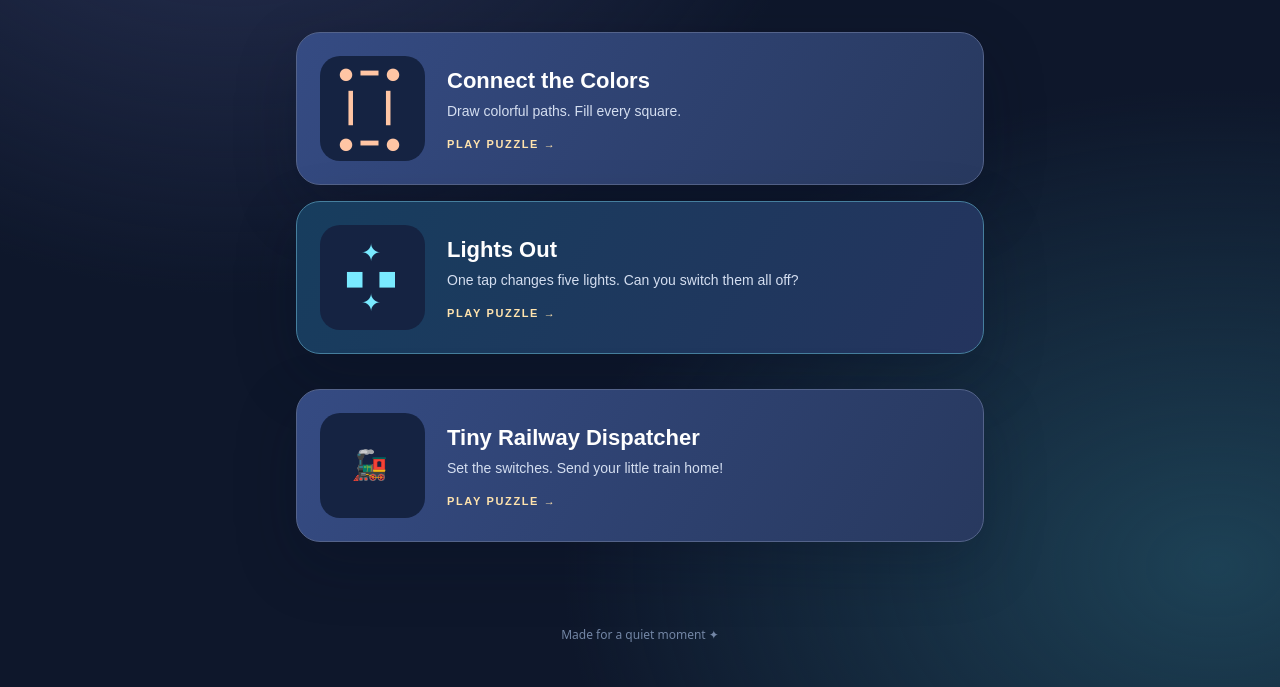
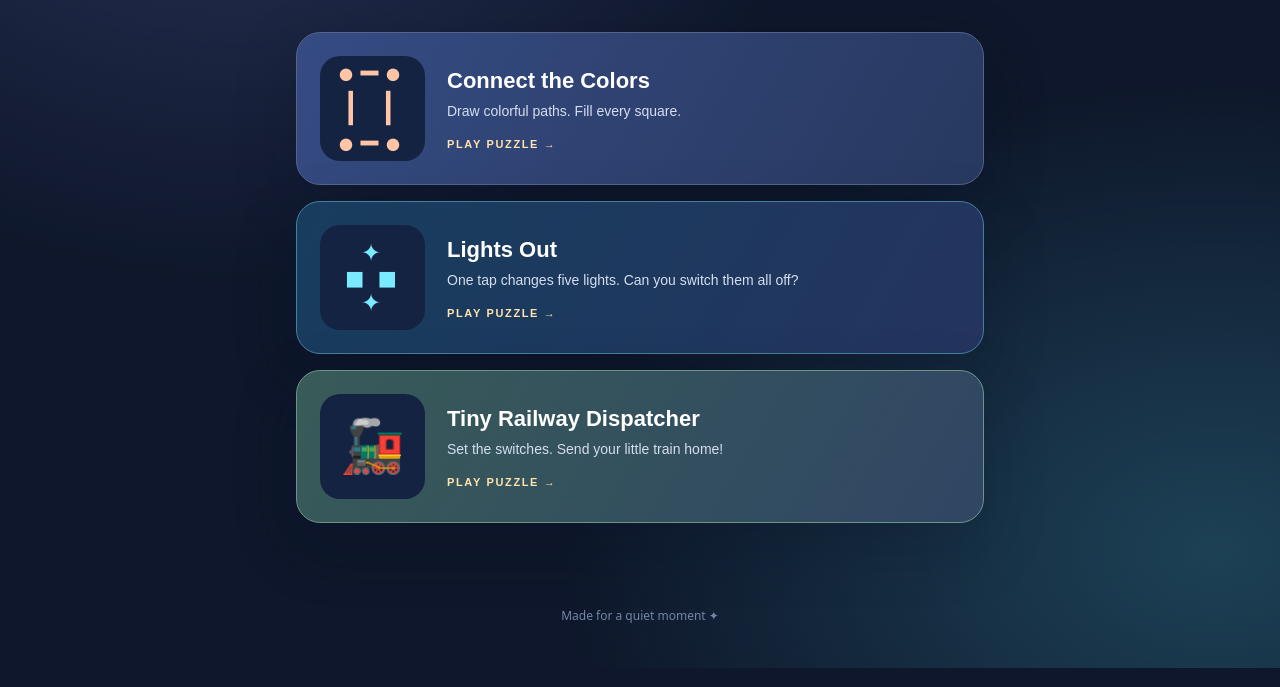
Before and after one commit to ErikEhresman-ST1987/Puzzle-time, a website with bundled scripts: page index.html in a window 1280 px wide. Shown: the part 321-1008 px from the top of the page. Built offline with nearby package versions, Linux system fonts and the light colour scheme.

Commit message:
feat: connect railway first playable to Puzzle Time

```diff
--- a/css/app.css
+++ b/css/app.css
@@ -30,3 +30,5 @@
 
 .return-home{display:block;margin:16px auto 8px;padding:12px 18px;border:1px solid #6786a6;border-radius:12px;background:#203754;color:#e6f6ff;font-weight:650;min-height:44px;cursor:pointer}
 .return-home:focus-visible{outline:3px solid #ffce8d;outline-offset:3px}
+
+.home .rail-card{margin-top:16px;background:linear-gradient(120deg,#385b58,#304664);border-color:#6c9684}.rail-icon{font-size:52px;letter-spacing:0}#rail-board{width:100%;aspect-ratio:480/330;touch-action:manipulation;overflow:hidden;border-radius:13px;position:relative}#rail-board canvas{display:block;width:100%;height:100%;touch-action:manipulation}.rail-wrap{width:min(100%,620px);background:#234e47;border-color:#658c80}#rail-run{background:#497d68;border-color:#8bb9a1}
```
